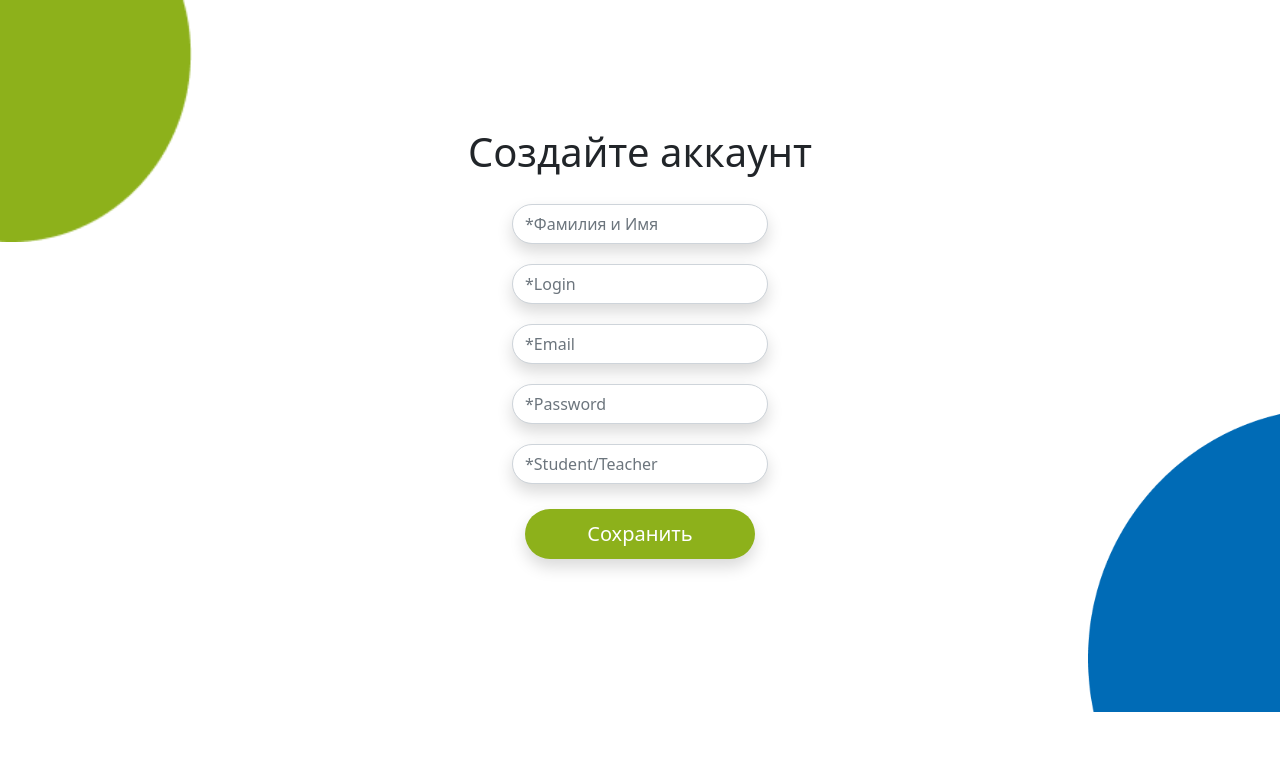
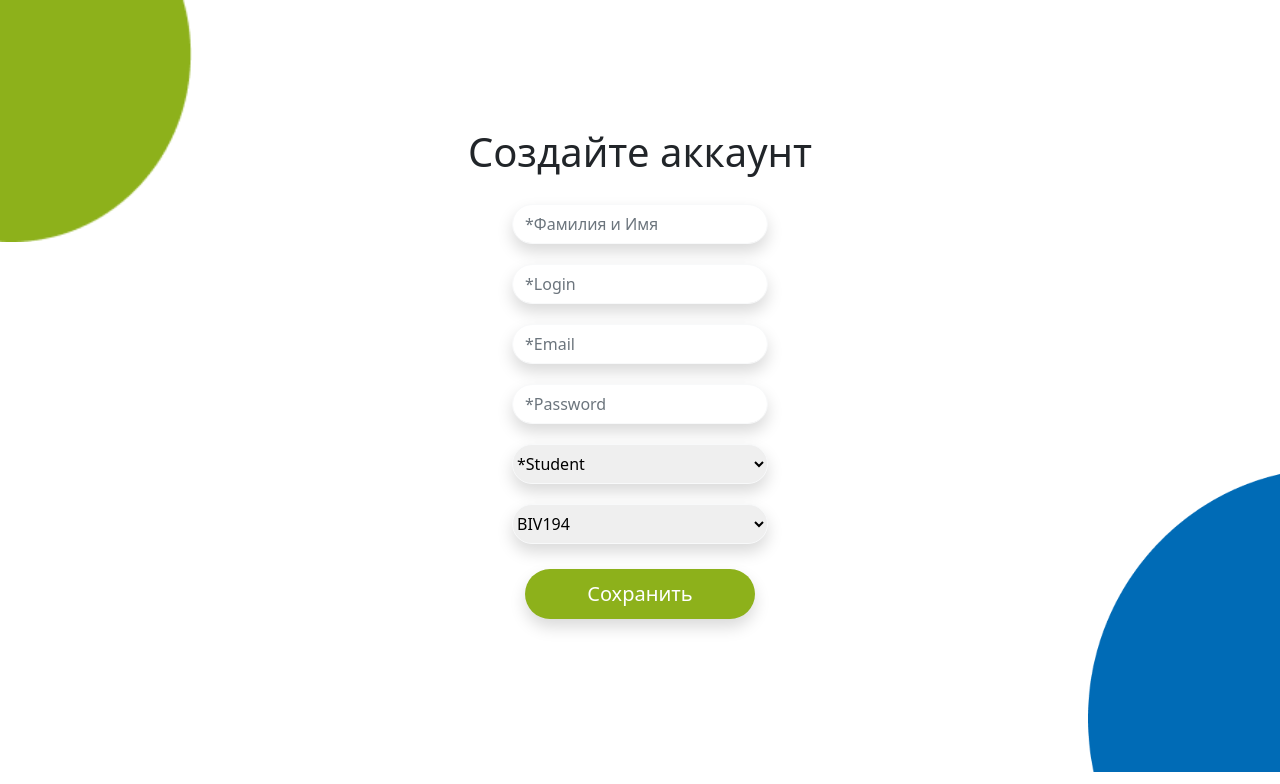
Before and after one commit to alsumukhamedova/ProgrammingSchool, a Django app: page /register/ in a window 1280 px wide. Shown: the top 784 px of the page. Run offline with Django 3.2, Linux system fonts and the light colour scheme; data comes from the database, SQL or seed files in the repository; some libraries are stand-ins or nearby versions.

Commit message:
register rendering

```diff
--- a/aggregation_system/server/web_client/templates/js.js
+++ b/aggregation_system/server/web_client/templates/js.js
@@ -51,7 +51,8 @@ function register() {
            "user_login": document.querySelector("body > main > section > div:nth-child(3) > input").value,
            "user_mail": document.querySelector("body > main > section > div:nth-child(4) > input").value,
            "user_password": document.querySelector("body > main > section > div:nth-child(5) > input").value,
-           "user_type": document.querySelector("body > main > section > div:nth-child(6) > input").value,
+           "user_type": document.querySelector("body > main > section > div:nth-child(6) > select").value,
+           "group_name": document.querySelector("body > main > section > div:nth-child(7) > select").value,
        },
        success: function() {
            window.location.href='/login'
--- a/aggregation_system/server/web_client/templates/registration.html
+++ b/aggregation_system/server/web_client/templates/registration.html
@@ -15,19 +15,33 @@
     <section class="regForm">
         <h1 class="logIn__heading">Создайте аккаунт</h1>
         <div class="logIn__email">
-            <input type="text" class="form-control shadow rounded-pill logInForm" placeholder="*Фамилия и Имя">
+            <input type="text" class="form-control shadow border-light rounded-pill logInForm" placeholder="*Фамилия и Имя">
         </div>
         <div class="logIn__email">
-            <input type="link" class="form-control shadow rounded-pill logInForm" placeholder="*Login">
+            <input type="link" class="form-control shadow border-light rounded-pill logInForm" placeholder="*Login">
         </div>
         <div class="logIn__email">
-            <input type="email" class="form-control shadow rounded-pill logInForm" placeholder="*Email">
+            <input type="email" class="form-control shadow border-light rounded-pill logInForm" placeholder="*Email">
         </div>
         <div class="">
-            <input type="password" class="form-control shadow rounded-pill logInForm" placeholder="*Password">
+            <input type="password" class="form-control shadow border-light rounded-pill logInForm" placeholder="*Password">
         </div>
-        <div class="">
-            <input type="text" class="form-control shadow rounded-pill logInForm" placeholder="*Student/Teacher">
+        <div class="dropdown d-flex justify-content-center">
+            <td>
+                <select class="rounded-pill logInForm shadow border-light">
+                    <option value="student"> *Student</option>
+                    <option value="teacher"> *Teacher</option>
+                </select>
+            </td>
+        </div>
+        <div class="dropdown d-flex justify-content-center">
+            <td>
+                <select class="rounded-pill logInForm shadow border-light">
+                    {% for group in groups %}
+                        <option value="{{ group.id }}">{{ group.name }}</option>
+                    {% endfor %}
+                </select>
+            </td>
         </div>
         <div class="d-flex">
             <button type="submit" onclick="register()"
--- a/aggregation_system/server/web_client/views.py
+++ b/aggregation_system/server/web_client/views.py
@@ -29,10 +29,11 @@ def register(request):
     }
 
     for it in groups:
-        c = {
-            it["id"]: it["group_name"]
+        group = {
+            "id": it["id"],
+            "name": it["group_name"]
         }
-        context["groups"].append(c)
+        context["groups"].append(group)
     return render(request, 'registration.html', context)
 
 
@@ -159,8 +160,6 @@ def students_by_group(request, group_id):
     #     p = Tasks.objects.get(pk=task_id)
     # except Tasks.DoesNotExist:
     #     raise Http404("Task does not exist")
-
-
 
     person_list = [
         {'name': 'Литвинов Вячевлав', 'score': 0},
```
